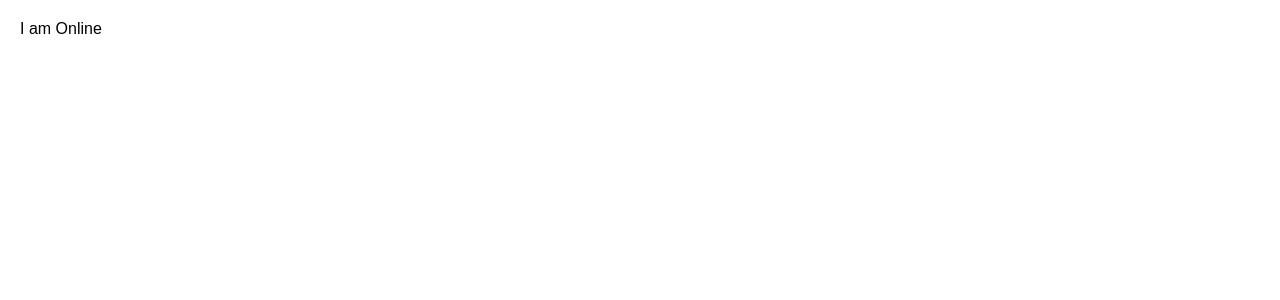
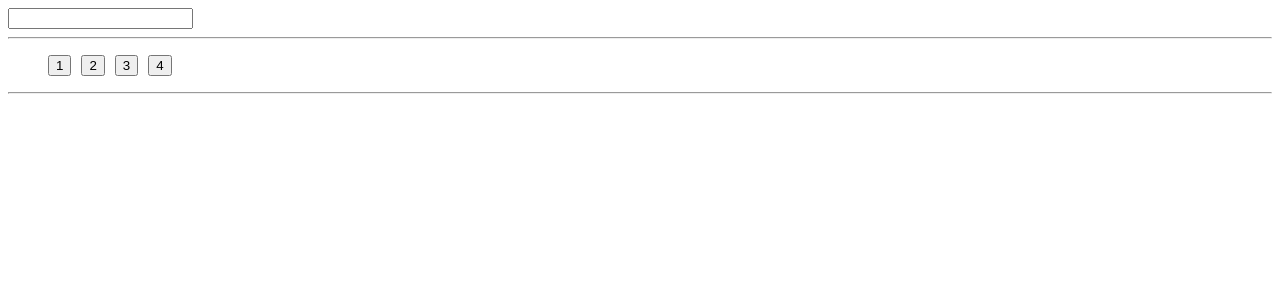
Before and after one commit to salman679/RNextJS-Practice, a React (Vite) app: page / in a window 1280 px wide. Shown: the top 300 px of the page. Built offline with nearby package versions, Linux system fonts and the light colour scheme.

Commit message:
complete

```diff
--- a/src/App.jsx
+++ b/src/App.jsx
@@ -1,22 +1,9 @@
-import "./App.css";
-import Example9 from "./components/Example9";
+import SearchResults from "./components/SearchResult";
 
 export default function App() {
-  // // const [isOn, setIsOn] = useState(false); // example 7
-  // const data = useSomeAPI(); // example 8
-
   return (
     <div>
-      {/* example 7 */}
-      {/* <p>{isOn ? "On" : "Off"}</p>
-      <Example7 onChange={setIsOn} /> */}
-
-      {/* example 8 */}
-      {/* <p>{data && data}</p>
-      <Example8 data={data} /> */}
-
-      {/* Example9 */}
-      <Example9 />
+      <SearchResults />
     </div>
   );
 }
--- a/src/components/Example9.jsx
+++ /dev/null
@@ -1,34 +0,0 @@
-import useOnlineStatus from "../hooks/UseOnlineStatus";
-
-export default function Example9() {
-  const isOnline = useOnlineStatus();
-
-  return (
-    <div>
-      <div>I am {isOnline ? "Online" : "Offline"}</div>
-    </div>
-  );
-}
-
-// function useOnlineStatus() {
-//   // Not ideal: Manual store subscription in an Effect
-//   const [isOnline, setIsOnline] = useState(true);
-//   useEffect(() => {
-//     function updateState() {
-//       setIsOnline(navigator.onLine);
-//     }
-
-//     updateState();
-
-//     // subscribe
-//     window.addEventListener("online", updateState);
-//     window.addEventListener("offline", updateState);
-
-//     // cleanUp
-//     return () => {
-//       window.removeEventListener("online", updateState);
-//       window.removeEventListener("offline", updateState);
-//     };
-//   }, []);
-//   return isOnline;
-// }
--- /dev/null
+++ b/src/components/SearchResult.jsx
@@ -0,0 +1,58 @@
+import { useEffect, useState } from "react";
+import fetchResults from "../utilities/FetchResult";
+
+export default function SearchResults() {
+  const [query, setQuery] = useState("");
+  const [page, setPage] = useState(1);
+  const [results, setResults] = useState([]);
+
+  useEffect(() => {
+    let ignore = false;
+    // 🔴 Avoid: Fetching without cleanup logic
+    fetchResults(query, page).then((json) => {
+      if (!ignore) {
+        setResults(json);
+      }
+    });
+
+    // cleanUp
+    return () => (ignore = true);
+  }, [query, page]);
+
+  return (
+    <div>
+      <div>
+        <input
+          type="text"
+          value={query}
+          onChange={(e) => setQuery(e.target.value)}
+        />
+      </div>
+      <hr />
+      <div>
+        <ul
+          style={{
+            display: "flex",
+            gap: "10px",
+            listStyleType: "none",
+          }}
+        >
+          <li>
+            <button onClick={() => setPage(1)}>1</button>
+          </li>
+          <li>
+            <button onClick={() => setPage(2)}>2</button>
+          </li>
+          <li>
+            <button onClick={() => setPage(3)}>3</button>
+          </li>
+          <li>
+            <button onClick={() => setPage(4)}>4</button>
+          </li>
+        </ul>
+      </div>
+      <hr />
+      {results}
+    </div>
+  );
+}
--- /dev/null
+++ b/src/utilities/FetchResult.js
@@ -0,0 +1,17 @@
+import { getRandomInteger } from "./getRandomId";
+
+export default function fetchResults(query, page) {
+  return new Promise((resolve) => {
+    setTimeout(() => {
+      if (query !== "") {
+        if (page % 2 === 0) {
+          resolve(`Even-${query}`);
+        } else {
+          resolve(`Odd-${query}`);
+        }
+      } else {
+        resolve();
+      }
+    }, getRandomInteger(1000, 5000));
+  });
+}
```
Also changed, not shown: src/components/Example7.jsx (deleted, +0 -25 lines), src/components/Example8.jsx (deleted, +0 -10 lines), src/hooks/UseData.jsx (added, +23 -0 lines).
